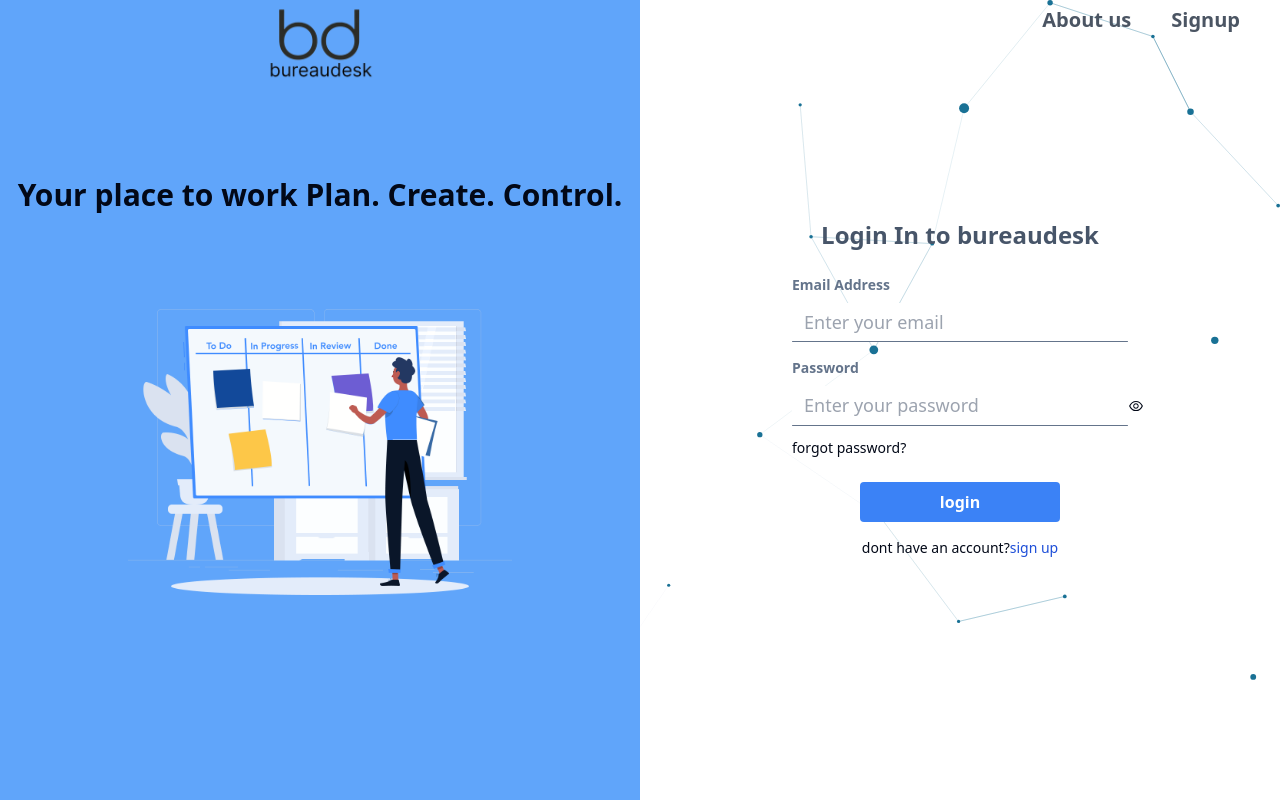
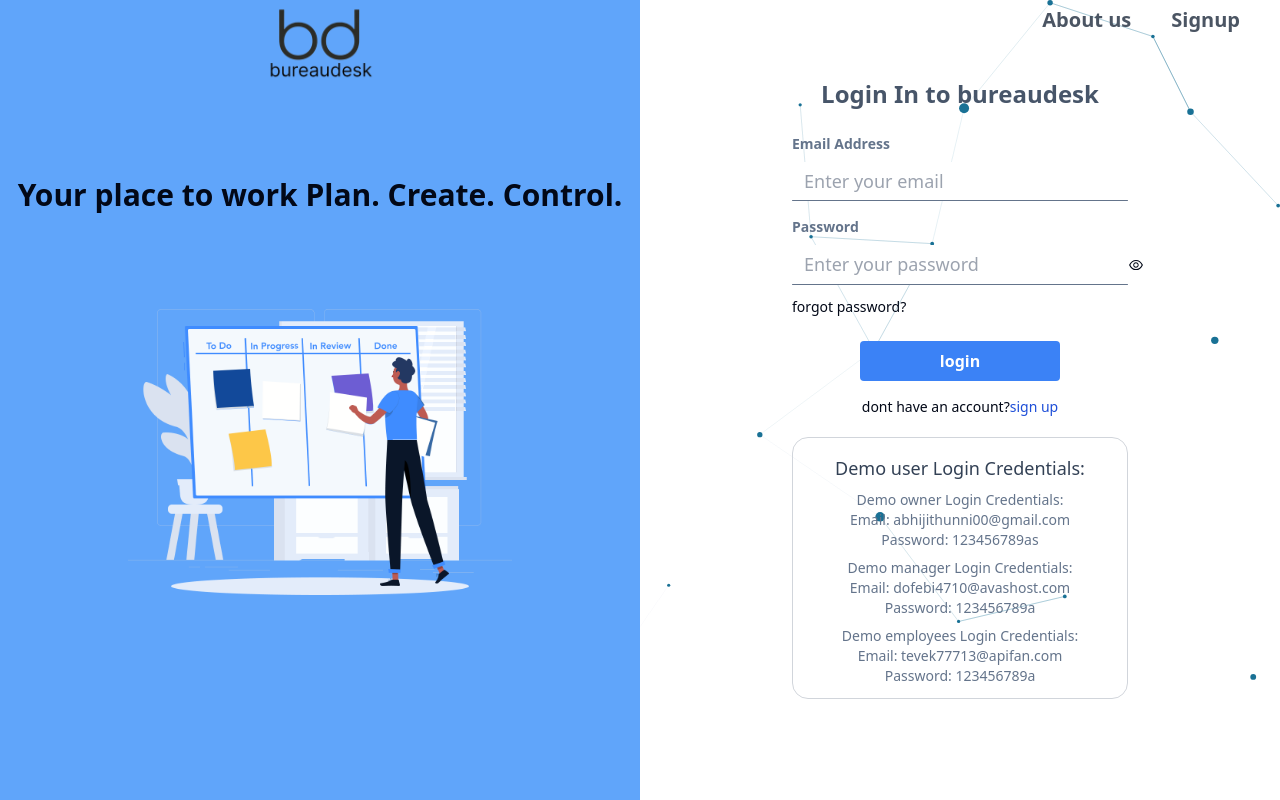
Before and after one commit to abijithpalakkal/bureaudesk-frontend, a React (Vite) app: page / in a window 1280 px wide. Built offline with nearby package versions, Linux system fonts and the light colour scheme; no server answers.

Commit message:
added disable of login button and demo details

```diff
--- a/src/pages/Loginpage.tsx
+++ b/src/pages/Loginpage.tsx
@@ -217,12 +217,25 @@
                                 <button
                                     className="bg-blue-500 w-[200px] hover:bg-blue-700 text-white font-bold py-2 px-4 rounded focus:outline-none focus:shadow-outline"
                                     type="submit"
+                                    disabled={loading}
                                 >
                                     {loading?<CircularProgress/>:"login"}
                                 </button>
                             </div>
                             <div className="flex items-center justify-center mt-4">
                                 <p className='text-sm'>dont have an account?<span className="text-blue-700 cursor-pointer" onClick={() => { navigate("/signup") }}>sign up</span></p>
+                            </div>
+                            <div className='border border-gray-300 mt-5 rounded-2xl p-3 text-center'>
+                                <p className='text-lg text-slate-700 mt-1'>Demo user Login Credentials:</p>
+                                <p className='text-slate-500 mt-2 text-sm'>Demo owner Login Credentials:</p>
+                                <p className='text-slate-500 text-sm'>Email: abhijithunni00@gmail.com</p>
+                                <p className='text-slate-500 text-sm'>Password: 123456789as</p>
+                                <p className='text-slate-500 mt-2 text-sm'>Demo manager Login Credentials:</p>
+                                <p className='text-slate-500 text-sm'>Email: dofebi4710@avashost.com</p>
+                                <p className='text-slate-500 text-sm'>Password: 123456789a</p>
+                                <p className='text-slate-500 mt-2 text-sm'>Demo employees Login Credentials:</p>
+                                <p className='text-slate-500 text-sm'>Email: tevek77713@apifan.com</p>
+                                <p className='text-slate-500 text-sm'>Password: 123456789a</p>
                             </div>
                         </form>
                     </div>
```
